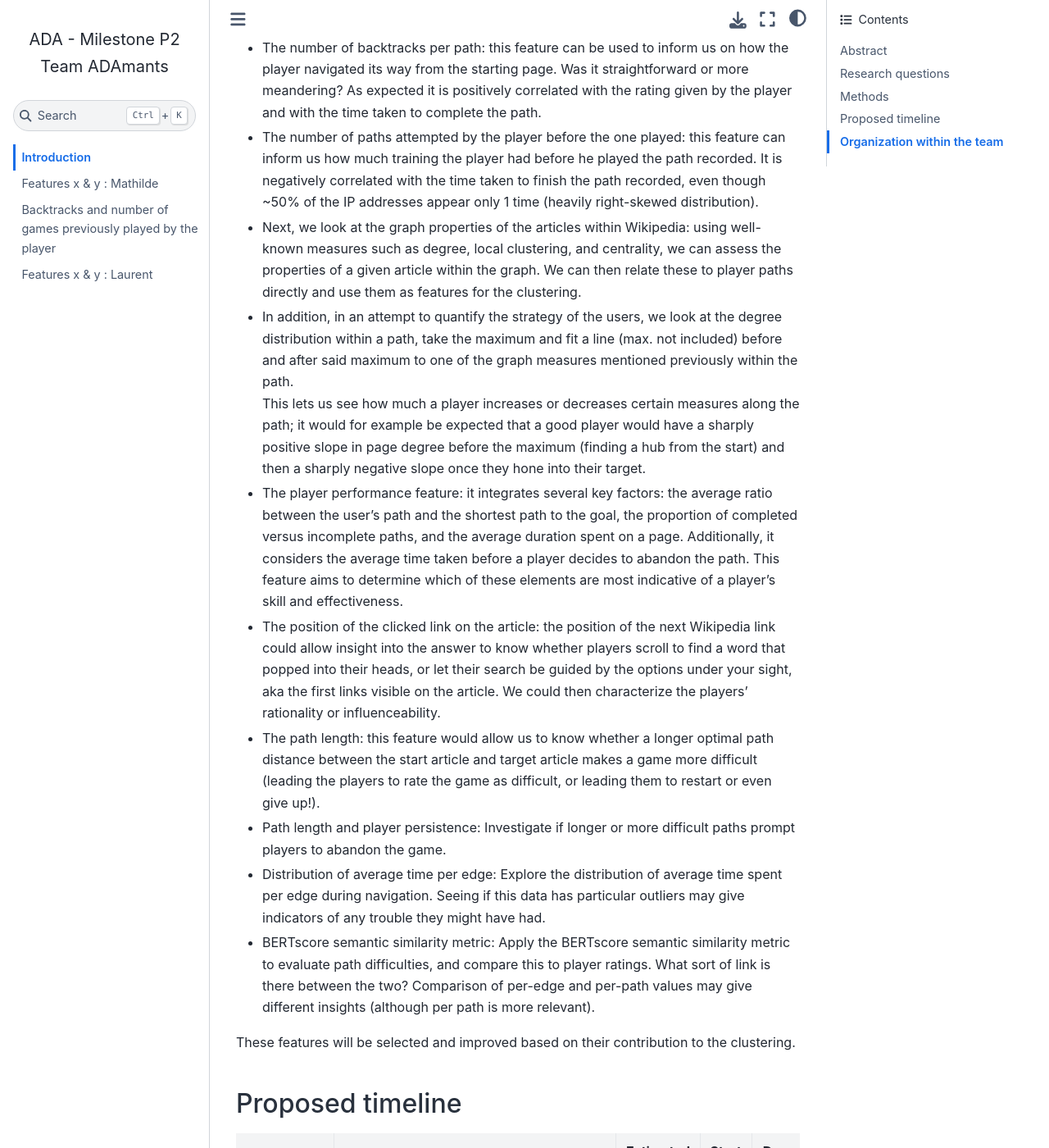
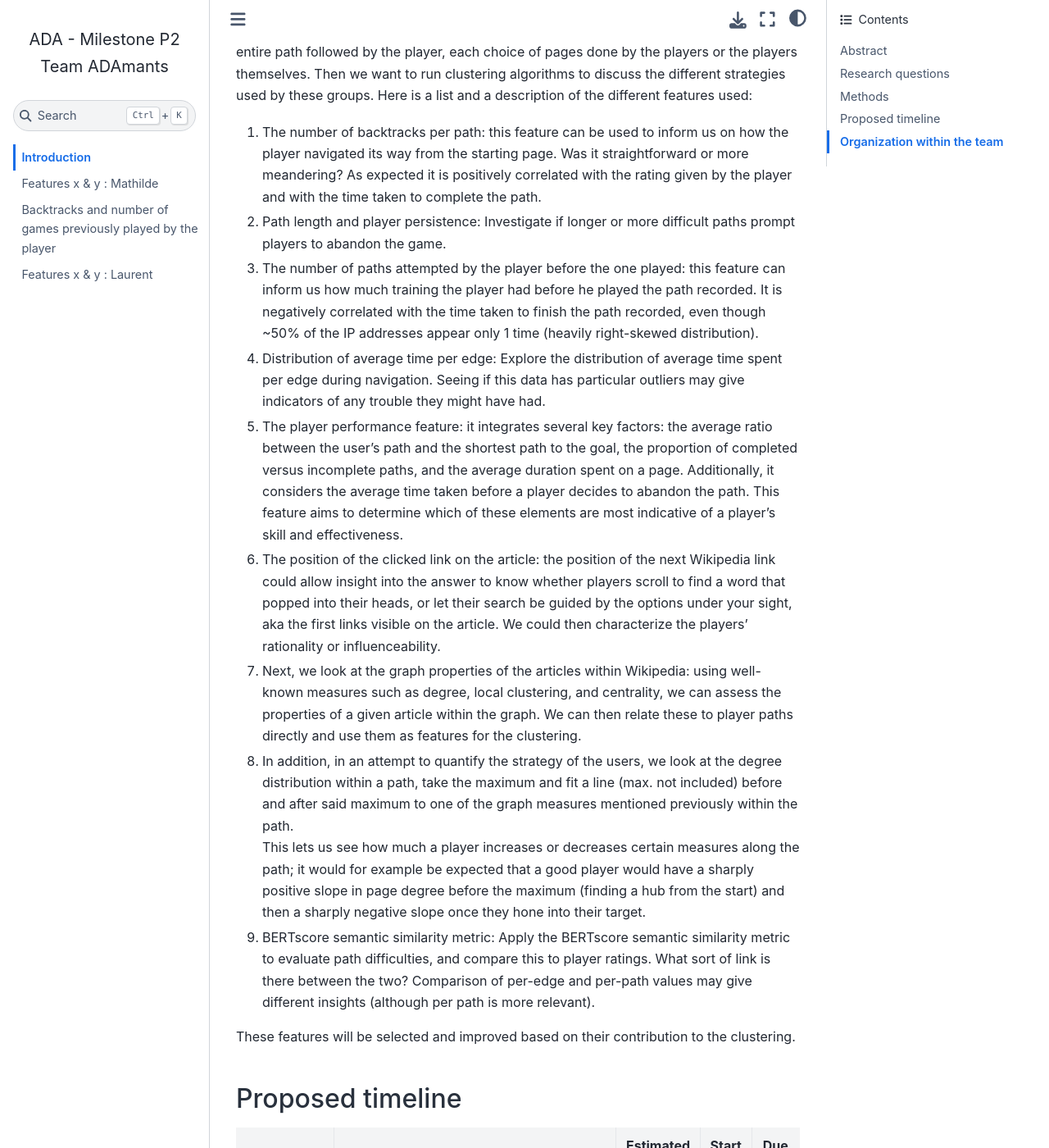
Before and after one commit to epfl-ada/ada-2023-project-adamants, a Jupyter Book: the page built from book/README.md, in a window 1280 px wide and 1400 px high, scrolled down 1118 px. Shown: the whole window at 82% size. Built offline with Jupyter Book 1.0.4 settings and Sphinx 7.4.7 and the Sphinx Book theme 1.1.4, drawn with Linux system fonts in a browser that asks for light colours; pages that are not in the unit, such as notebooks, are missing from menus; some of the changed text lies outside the part shown.

Commit message:
Update both READMEs

```diff
--- a/book/README.md
+++ b/book/README.md
@@ -22,17 +25,16 @@ The goal of this project is to unravel and analyze the different strategies used
 
 To achieve this goal we came up with 10 different features that can either tell us about the entire path followed by the player, each choice of pages done by the players or the players themselves. Then we want to run clustering algorithms to discuss the different strategies used by these groups. Here is a list and a description of the different features used:
 
-- The number of backtracks per path: this feature can be used to inform us on how the player navigated its way from the starting page. Was it straightforward or more meandering? As expected it is positively correlated with the rating given by the player and with the time taken to complete the path.
-- The number of paths attempted by the player before the one played: this feature can inform us how much training the player had before he played the path recorded. It is negatively correlated with the time taken to finish the path recorded, even though ~50% of the IP addresses appear only 1 time (heavily right-skewed distribution).
-- Next, we look at the graph properties of the articles within Wikipedia: using well-known measures such as degree, local clustering, and centrality, we can assess the properties of a given article within the graph. We can then relate these to player paths directly and use them as features for the clustering.
-- In addition, in an attempt to quantify the strategy of the users, we look at the degree distribution within a path, take the maximum and fit a line (max. not included) before and after said maximum to one of the graph measures mentioned previously within the path.
+1. The number of backtracks per path: this feature can be used to inform us on how the player navigated its way from the starting page. Was it straightforward or more meandering? As expected it is positively correlated with the rating given by the player and with the time taken to complete the path.
+2. Path length and player persistence: Investigate if longer or more difficult paths prompt players to abandon the game.
+3. The number of paths attempted by the player before the one played: this feature can inform us how much training the player had before he played the path recorded. It is negatively correlated with the time taken to finish the path recorded, even though ~50% of the IP addresses appear only 1 time (heavily right-skewed distribution).
+4. Distribution of average time per edge: Explore the distribution of average time spent per edge during navigation. Seeing if this data has particular outliers may give indicators of any trouble they might have had.
+5. The player performance feature: it integrates several key factors: the average ratio between the user's path and the shortest path to the goal, the proportion of completed versus incomplete paths, and the average duration spent on a page. Additionally, it considers the average time taken before a player decides to abandon the path. This feature aims to determine which of these elements are most indicative of a player's skill and effectiveness.
+6. The position of the clicked link on the article: the position of the next Wikipedia link could allow insight into the answer to know whether players scroll to find a word that popped into their heads, or let their search be guided by the options under your sight, aka the first links visible on the article. We could then characterize the players’ rationality or influenceability.
+7. Next, we look at the graph properties of the articles within Wikipedia: using well-known measures such as degree, local clustering, and centrality, we can assess the properties of a given article within the graph. We can then relate these to player paths directly and use them as features for the clustering.
+8. In addition, in an attempt to quantify the strategy of the users, we look at the degree distribution within a path, take the maximum and fit a line (max. not included) before and after said maximum to one of the graph measures mentioned previously within the path.
 This lets us see how much a player increases or decreases certain measures along the path; it would for example be expected that a good player would have a sharply positive slope in page degree before the maximum (finding a hub from the start) and then a sharply negative slope once they hone into their target.
-- The player performance feature: it integrates several key factors: the average ratio between the user's path and the shortest path to the goal, the proportion of completed versus incomplete paths, and the average duration spent on a page. Additionally, it considers the average time taken before a player decides to abandon the path. This feature aims to determine which of these elements are most indicative of a player's skill and effectiveness.
-- The position of the clicked link on the article: the position of the next Wikipedia link could allow insight into the answer to know whether players scroll to find a word that popped into their heads, or let their search be guided by the options under your sight, aka the first links visible on the article. We could then characterize the players’ rationality or influenceability.
-- The path length: this feature would allow us to know whether a longer optimal path distance between the start article and target article makes a game more difficult (leading the players to rate the game as difficult, or leading them to restart or even give up!).
-- Path length and player persistence: Investigate if longer or more difficult paths prompt players to abandon the game.
-- Distribution of average time per edge: Explore the distribution of average time spent per edge during navigation. Seeing if this data has particular outliers may give indicators of any trouble they might have had.
-- BERTscore semantic similarity metric: Apply the BERTscore semantic similarity metric to evaluate path difficulties, and compare this to player ratings. What sort of link is there between the two? Comparison of per-edge and per-path values may give different insights (although per path is more relevant).
+9. BERTscore semantic similarity metric: Apply the BERTscore semantic similarity metric to evaluate path difficulties, and compare this to player ratings. What sort of link is there between the two? Comparison of per-edge and per-path values may give different insights (although per path is more relevant).
 
 These features will be selected and improved based on their contribution to the clustering.
 
```
Also changed, not shown: other parts of book/README.md (+4 -1 lines).
